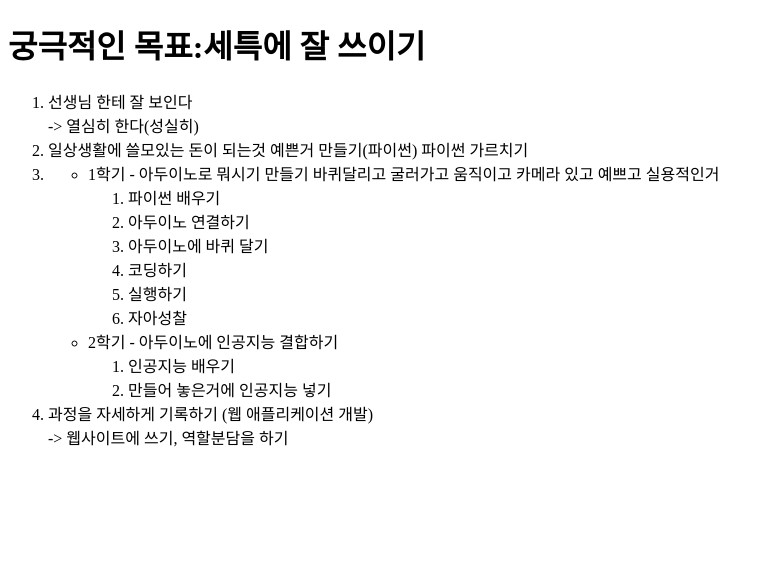
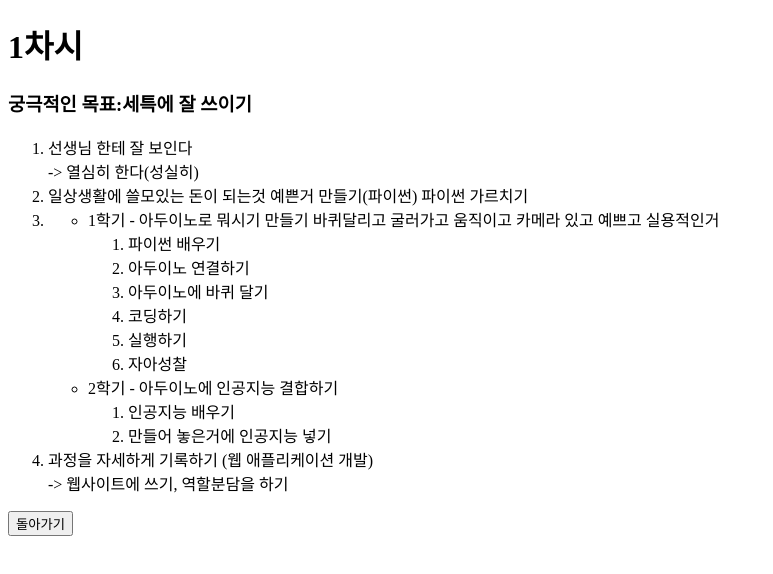
Before and after one commit to distortedspacetime/Pythonic-club, a plain HTML site: page day1.html in a window 1280 px wide. Shown: the whole page, without its empty margins (0-773 px from the left). Drawn offline with Linux system fonts and the light colour scheme.

Commit message:
Add files via upload

```diff
--- a/day1.html
+++ b/day1.html
@@ -7,7 +7,8 @@
     <title>1차시 계획</title>
 </head>
 <body>
-    <h1>궁극적인 목표:세특에 잘 쓰이기</h1>
+    <h1>1차시</h1>
+    <h3>궁극적인 목표:세특에 잘 쓰이기</h3>
     <p>
         <ol>
             <li>선생님 한테 잘 보인다<br>-> 열심히 한다(성실히)</li>
@@ -41,5 +42,6 @@
             </li>
         </ol>
     </p>
+    <input type="button" value="돌아가기" onclick="location.href='index.html'">
 </body>
 </html>
```
